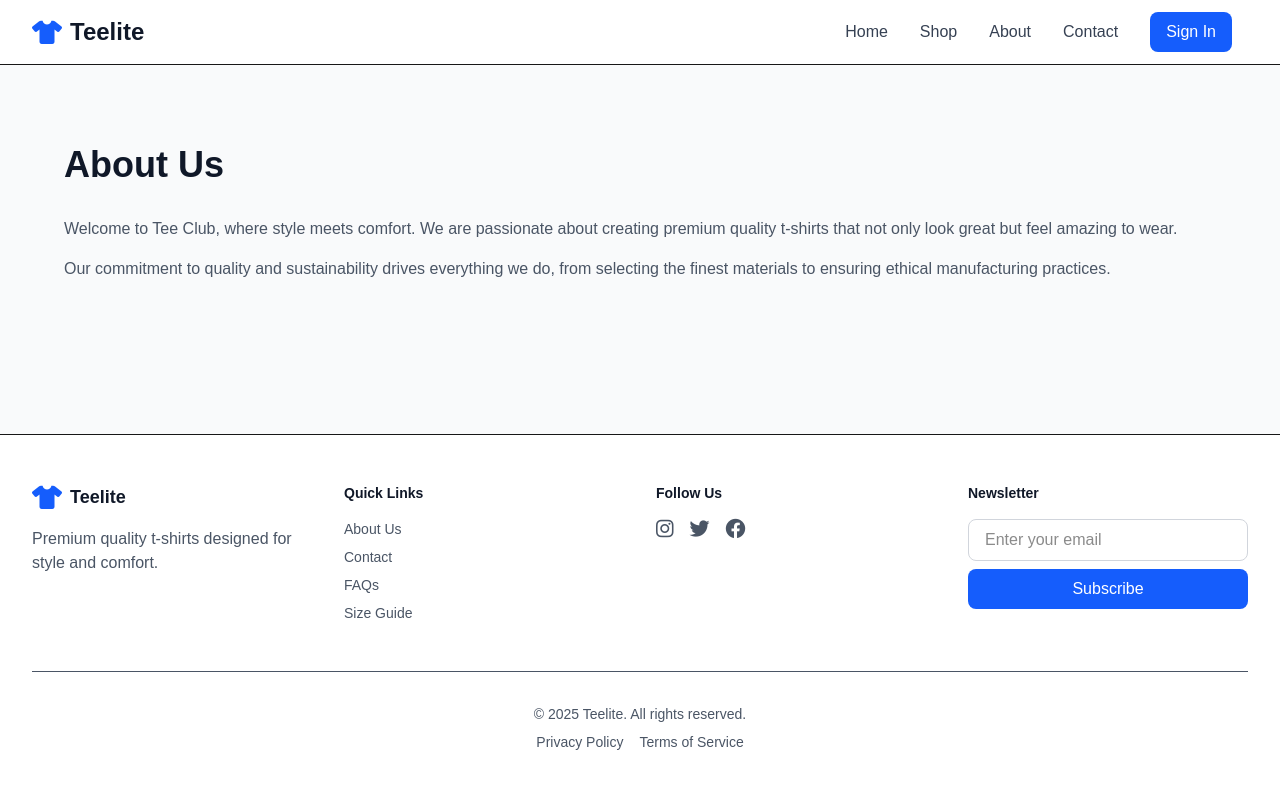
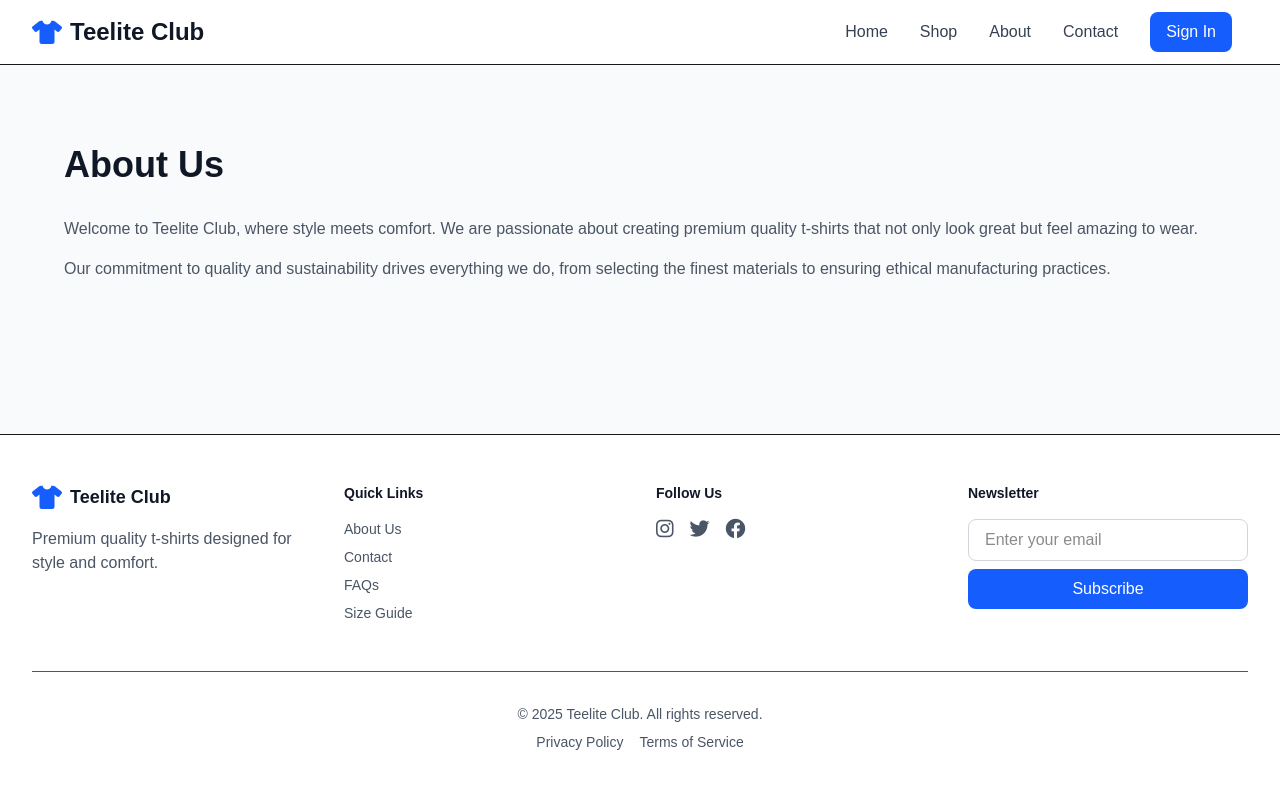
Before and after one commit to rifhrzi/tee-club, a Next.js app: page /about in a window 1280 px wide. Shown: the top 788 px of the page. Built offline with nearby package versions, Linux system fonts and the light colour scheme.

Commit message:
another update

```diff
--- a/app/about/page.tsx
+++ b/app/about/page.tsx
@@ -9,7 +9,7 @@ export default function About() {
         <h1 className="text-4xl font-bold text-gray-900 mb-8">About Us</h1>
         <div className="prose lg:prose-lg">
           <p className="text-gray-600">
-            Welcome to Tee Club, where style meets comfort. We are passionate about creating premium quality t-shirts that not only look great but feel amazing to wear.
+            Welcome to Teelite Club, where style meets comfort. We are passionate about creating premium quality t-shirts that not only look great but feel amazing to wear.
           </p>
           <p className="text-gray-600 mt-4">
             Our commitment to quality and sustainability drives everything we do, from selecting the finest materials to ensuring ethical manufacturing practices.
--- a/constants/index.ts
+++ b/constants/index.ts
@@ -1,5 +1,5 @@
 export const SITE_CONFIG = {
-    name: 'Teelite',
+    name: 'Teelite Club',
     description: 'Premium quality t-shirts designed for style and comfort.',
     social: {
         instagram: 'https://instagram.com/teeclub',
```
